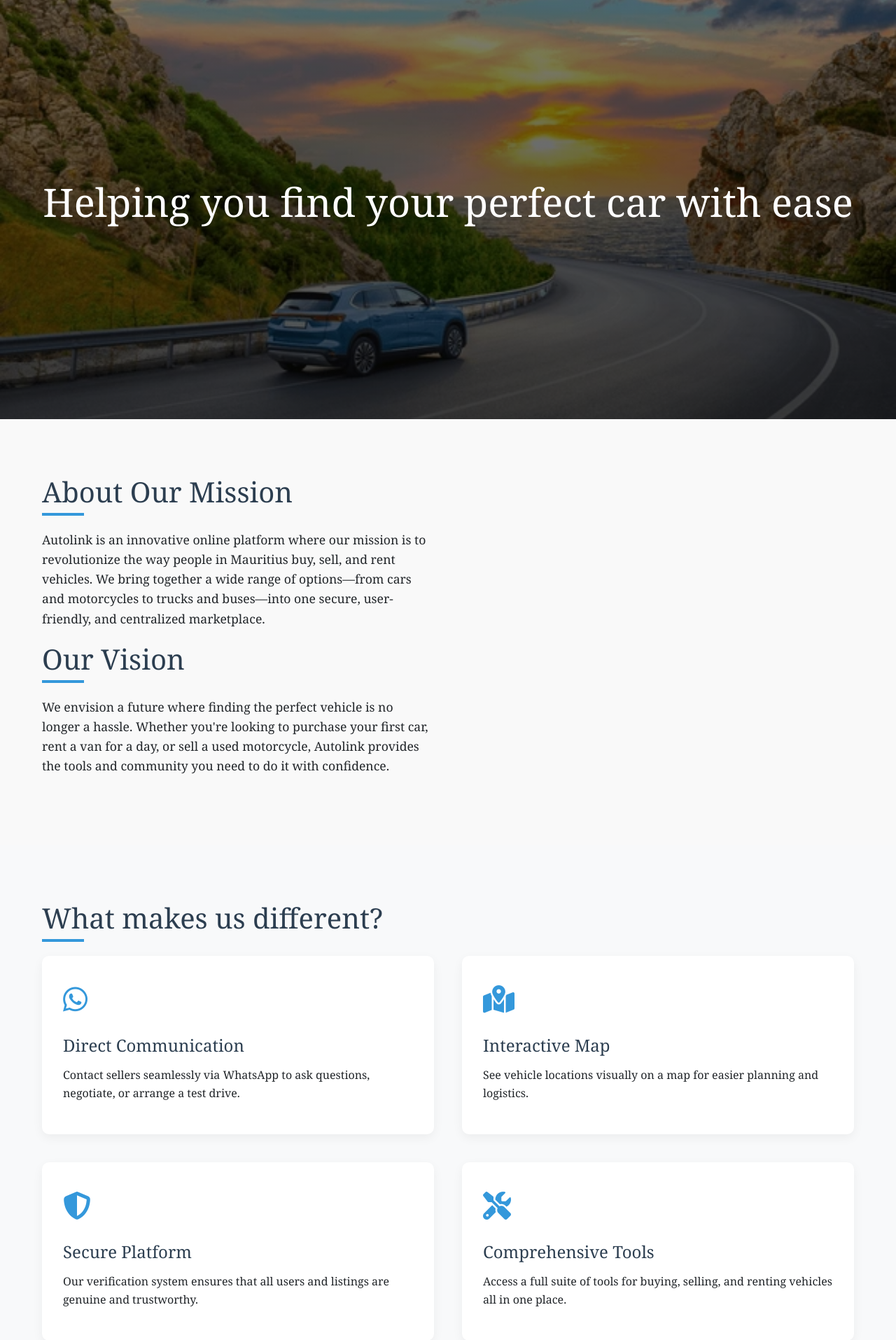
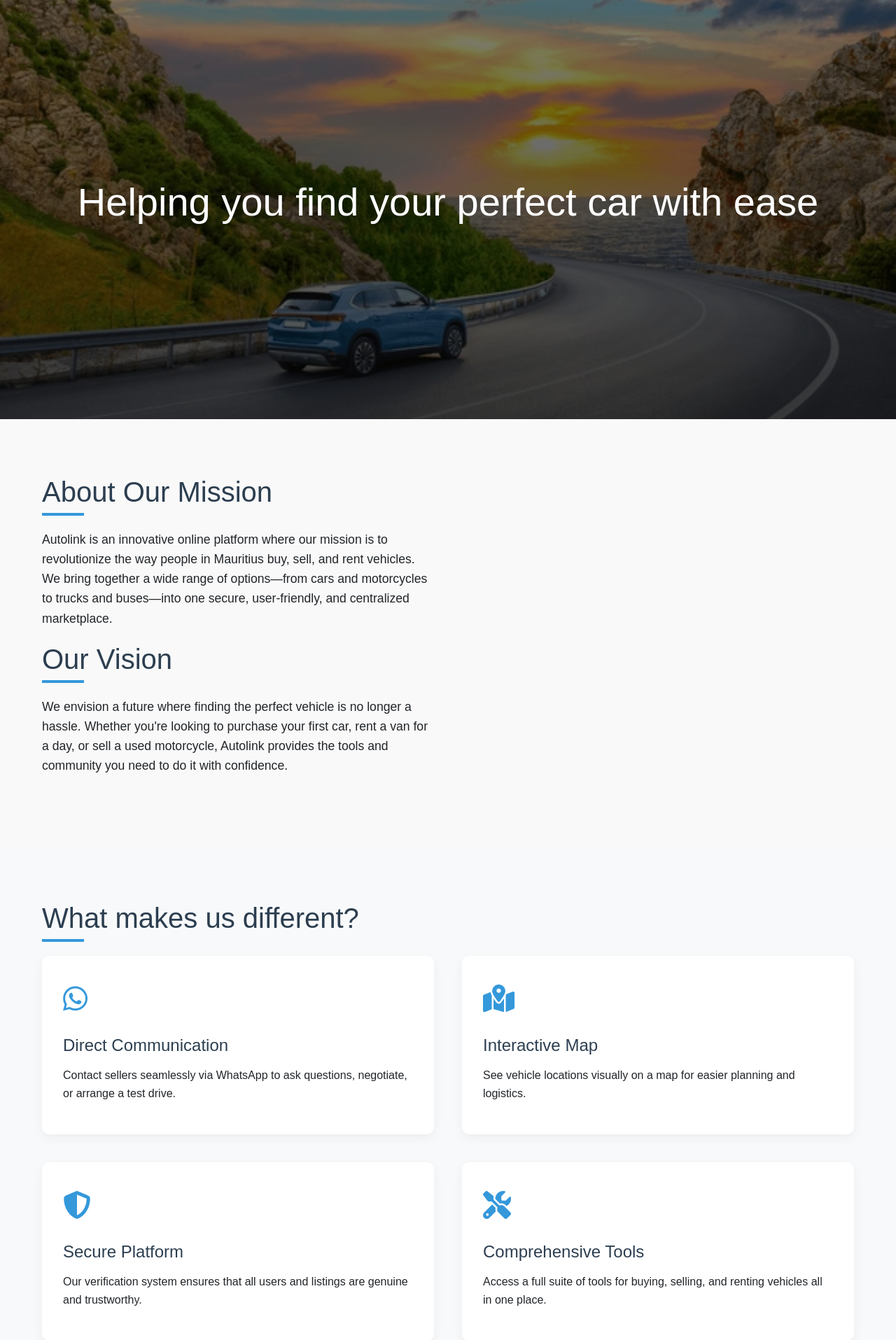
Before and after one commit to Rishab276/Autolink_Web_Assigment, a Django app: page /aboutus/ in a window 1280 px wide. Shown: the part 81-1996 px from the top of the page at 70% size. Run offline with Django 5.2, Linux system fonts and the light colour scheme.

Commit message:
Improving moodularisation

```diff
--- a/Main/static/aboutus.css
+++ b/Main/static/aboutus.css
@@ -5,10 +5,11 @@ html, body {
     box-sizing: border-box;
     line-height: 1.6;
     background-color: #f9f9f9;
+    font-family: Arial, sans-serif;
 }
 
 .serif-content {
-    font-family: 'Georgia', 'Times New Roman', serif;
+    font-family: Arial, sans-serif;
 }
 
 .container {
--- /dev/null
+++ b/Main/static/aboutus.js
@@ -0,0 +1,7 @@
+document.addEventListener('DOMContentLoaded', function() {
+        const featureCards = document.querySelectorAll('.feature-card');
+        featureCards.forEach(card => {
+            card.addEventListener('mouseenter', () => card.style.boxShadow = '0 10px 25px rgba(0, 0, 0, 0.1)');
+            card.addEventListener('mouseleave', () => card.style.boxShadow = '0 5px 15px rgba(0, 0, 0, 0.05)');
+        });
+    });
--- a/Main/templates/aboutus.html
+++ b/Main/templates/aboutus.html
@@ -86,14 +86,6 @@
 
     <script src="https://cdn.jsdelivr.net/npm/bootstrap@5.3.0/dist/js/bootstrap.bundle.min.js"></script>
     <!--JavaScript for enhanced and interactive hover style-->
-    <script>
-    document.addEventListener('DOMContentLoaded', function() {
-        const featureCards = document.querySelectorAll('.feature-card');
-        featureCards.forEach(card => {
-            card.addEventListener('mouseenter', () => card.style.boxShadow = '0 10px 25px rgba(0, 0, 0, 0.1)');
-            card.addEventListener('mouseleave', () => card.style.boxShadow = '0 5px 15px rgba(0, 0, 0, 0.05)');
-        });
-    });
-    </script>
+    <script src="{% static 'aboutus.js' %}"></script>
 </body>
 </html>
--- a/Profile/static/passwordchangeform.css
+++ b/Profile/static/passwordchangeform.css
@@ -1,7 +1,7 @@
 /*MAIGHUN-2412258*/
 body {
     background: #f2f7fc;
-    font-family: 'Segoe UI', Tahoma, Geneva, Verdana, sans-serif;
+    font-family: Arial, sans-serif;
 }
 
 .container {
--- a/Profile/templates/profile.html
+++ b/Profile/templates/profile.html
@@ -11,7 +11,7 @@
     <link href="https://cdn.jsdelivr.net/npm/bootstrap@5.3.0/dist/css/bootstrap.min.css" rel="stylesheet">
     <link rel="stylesheet" href="https://cdn.jsdelivr.net/npm/bootstrap-icons@1.10.0/font/bootstrap-icons.css">
     <link rel="stylesheet" href="{% static 'profile.css' %}">
-    <link rel="stylesheet" href="{% static 'includes/save_button.css' %}">
+    <link rel="stylesheet" href="{% static 'includes/savebutton.css' %}">
 </head>
 <body>
     {% include "nav.html" %}
```
Also changed, not shown: media/vehicle_images/car_wBKsPEq.png (added).
